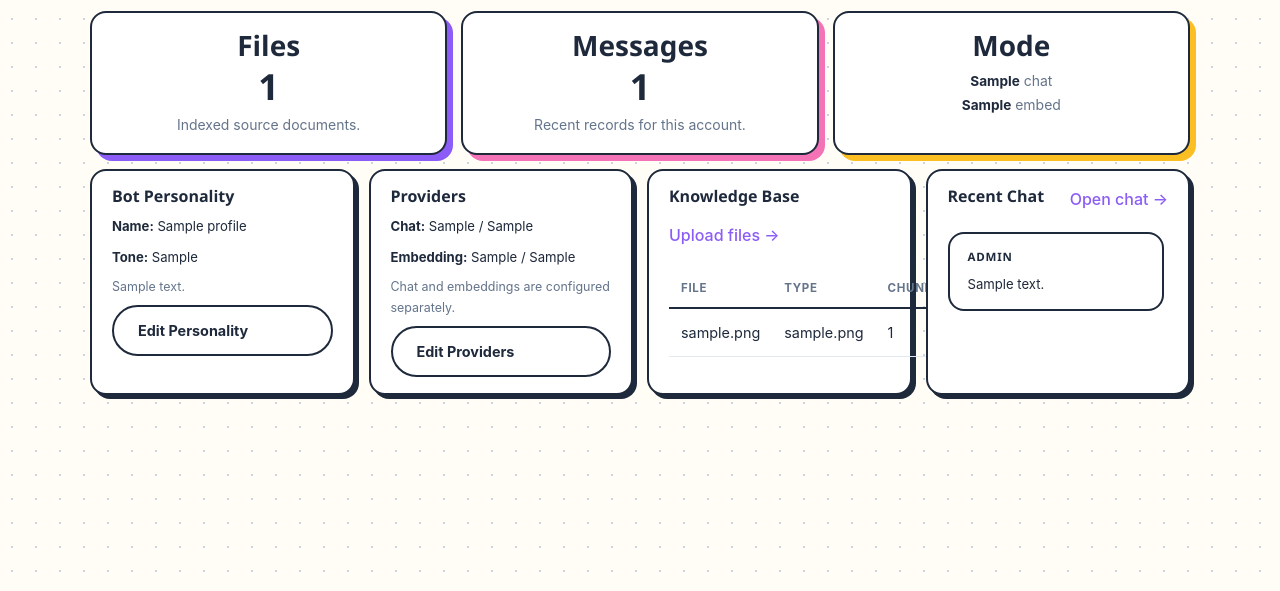
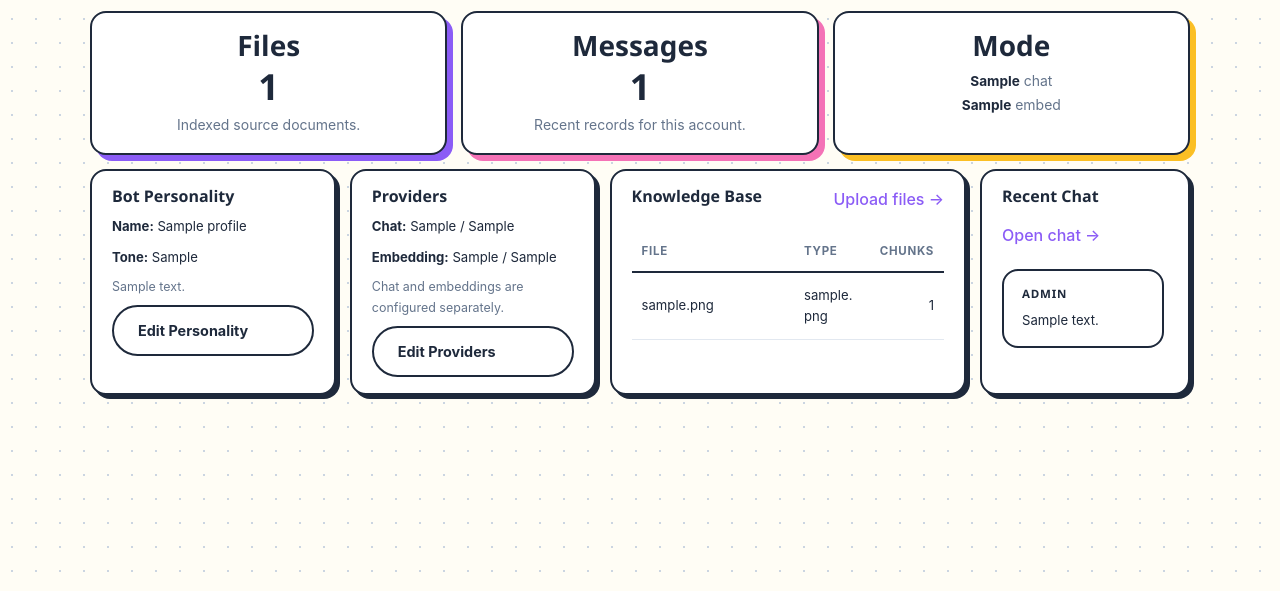
Before and after one commit to Valo-Asura/custom_ai_bot, a Flask app: page /dashboard in a window 1280 px wide. Shown: the part 209-800 px from the top of the page. Run offline with Flask 3, Linux system fonts and the light colour scheme; the visitor is signed in with stand-in values (Sample User, id 1); data comes from the database, SQL or seed files in the repository; tables that the repository leaves empty hold one stand-in row (values such as "Sample post").

Commit message:
Fix dashboard knowledge base width

```diff
--- a/static/style.css
+++ b/static/style.css
@@ -483,7 +483,11 @@ tr:hover td { background: var(--muted-bg); }
 
 .dashboard-details {
   display: grid;
-  grid-template-columns: repeat(4, 1fr);
+  grid-template-columns:
+    minmax(220px, 1fr)
+    minmax(230px, 1fr)
+    minmax(340px, 1.45fr)
+    minmax(210px, 0.8fr);
   gap: 14px;
 }
 
@@ -499,8 +503,36 @@ tr:hover td { background: var(--muted-bg); }
 .detail-card p  { font-size: 0.82rem; }
 .detail-card .muted { font-size: 0.78rem; }
 
+.knowledge-card table {
+  table-layout: fixed;
+  font-size: 0.82rem;
+}
+
+.knowledge-card th,
+.knowledge-card td {
+  padding-inline: 10px;
+  overflow-wrap: anywhere;
+}
+
+.knowledge-card th:nth-child(1),
+.knowledge-card td:nth-child(1) {
+  width: 52%;
+}
+
+.knowledge-card th:nth-child(2),
+.knowledge-card td:nth-child(2) {
+  width: 22%;
+}
+
+.knowledge-card th:nth-child(3),
+.knowledge-card td:nth-child(3) {
+  width: 26%;
+  text-align: right;
+  white-space: nowrap;
+}
+
 @media (max-width: 900px) {
-  .dashboard-details { grid-template-columns: repeat(2, 1fr); }
+  .dashboard-details { grid-template-columns: repeat(2, minmax(0, 1fr)); }
 }
 
 /* ─── Chat ──────────────────────────────────────────────────────────────── */
--- a/templates/dashboard.html
+++ b/templates/dashboard.html
@@ -47,7 +47,7 @@
         <a class="button-link btn-secondary" href="{{ url_for('providers') }}">Edit Providers</a>
     </article>
 
-    <article class="card dashboard-card detail-card">
+    <article class="card dashboard-card detail-card knowledge-card">
         <div class="section-row compact-section-row">
             <h2>Knowledge Base</h2>
             <a href="{{ url_for('upload') }}">Upload files &rarr;</a>
```
Also changed, not shown: 1 other file.
